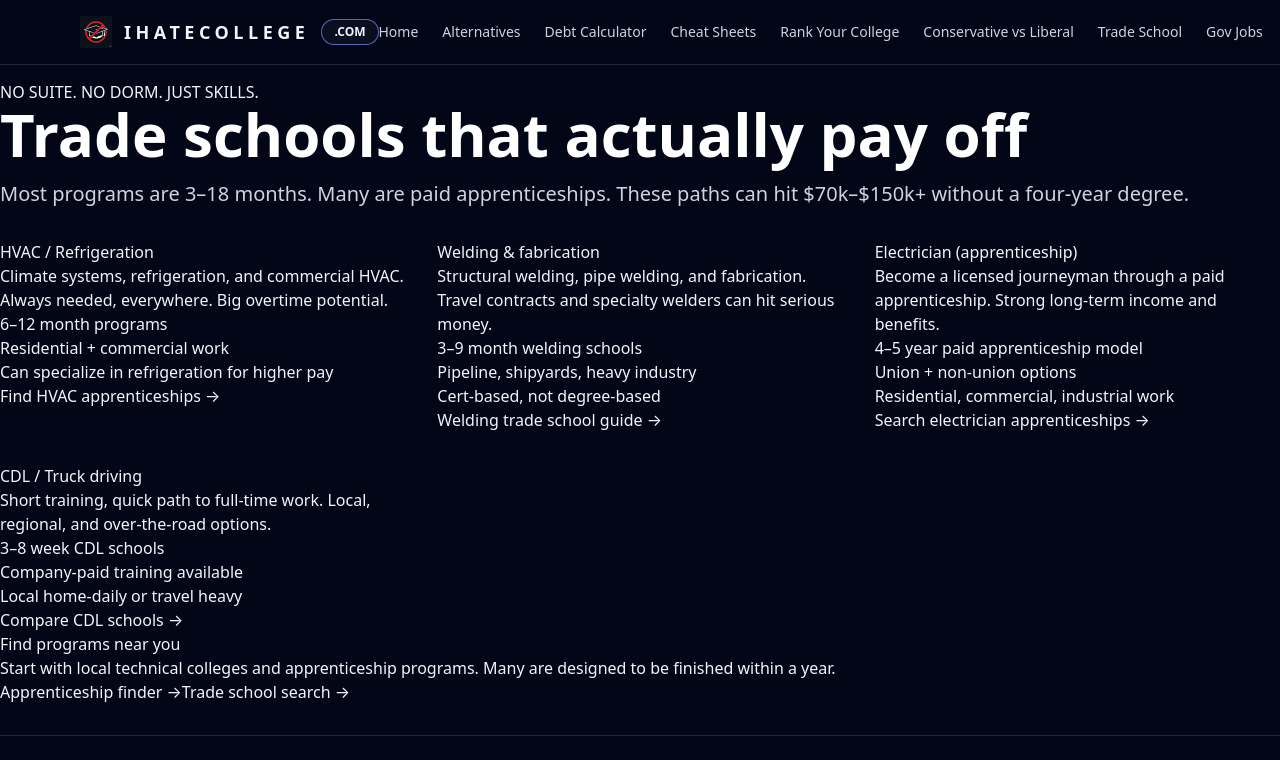
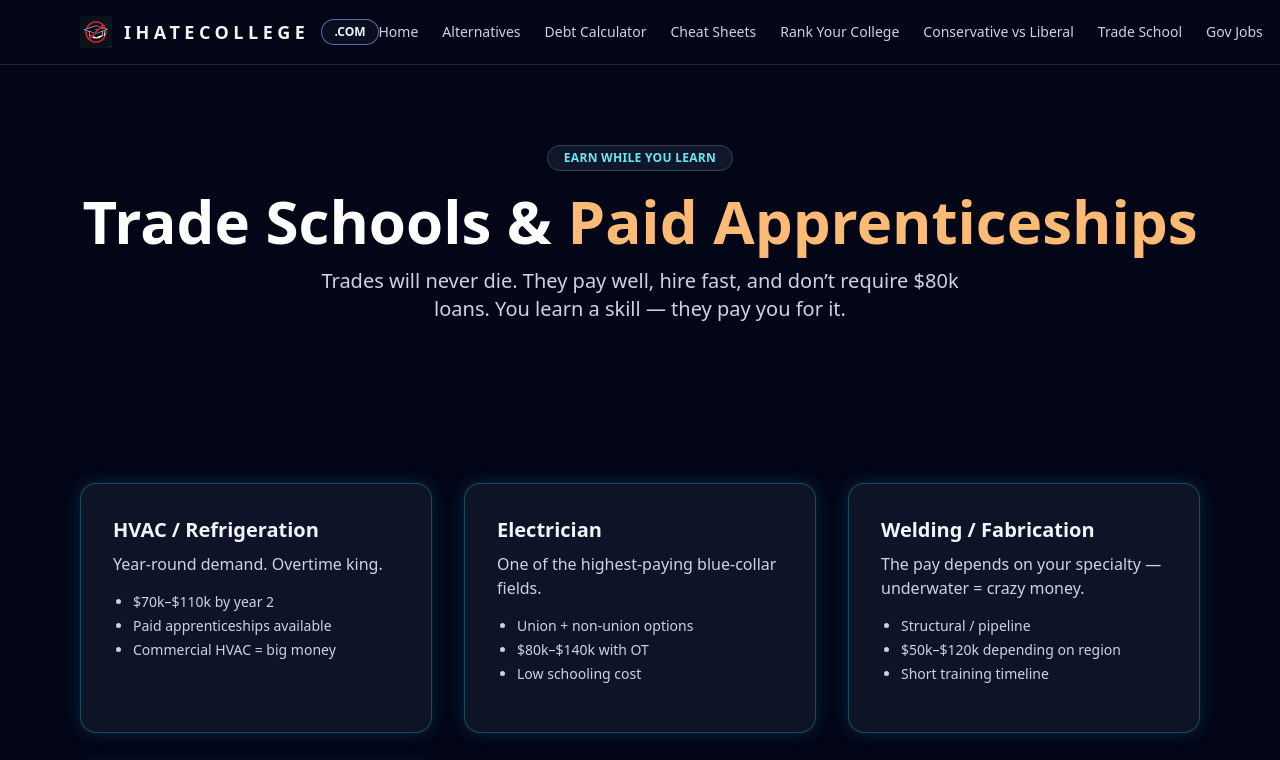
Before and after one commit to placebetsai/Ihatecollege, a Next.js app: page /trade-schools in a window 1280 px wide. Shown: the top 760 px of the page. Built offline with nearby package versions, Linux system fonts and the light colour scheme.

Commit message:
Update trade-schools.js

```diff
--- a/pages/trade-schools.js
+++ b/pages/trade-schools.js
@@ -1,140 +1,103 @@
 // pages/trade-schools.js
 import Layout from "../components/Layout";
+import SEO from "../components/SEO";
 
 export default function TradeSchools() {
   return (
-    <Layout title="Trade Schools 2025 – Fast. Affordable. In Demand.">
-      <section className="hero">
-        <p className="eyebrow">NO SUITE. NO DORM. JUST SKILLS.</p>
-        <h1 className="hero-title">Trade schools that actually pay off</h1>
-        <p className="hero-subtitle">
-          Most programs are 3–18 months. Many are paid apprenticeships. These
-          paths can hit $70k–$150k+ without a four-year degree.
+    <Layout>
+      <SEO
+        title="Trade Schools & Apprenticeships | IHateCollege.com"
+        description="Electrician, HVAC, welding, lineman, and CDL — real career paths with paid apprenticeships and no debt."
+      />
+
+      {/* HERO */}
+      <section className="page-section text-center">
+        <p className="hero-eyebrow">EARN WHILE YOU LEARN</p>
+
+        <h1 className="hero-title">
+          Trade Schools & <span className="text-orange-300">Paid Apprenticeships</span>
+        </h1>
+
+        <p className="hero-subtitle max-w-2xl mx-auto">
+          Trades will never die. They pay well, hire fast, and don’t require $80k
+          loans. You learn a skill — they pay you for it.
         </p>
       </section>
 
-      <section className="section">
+      {/* GRID */}
+      <section className="page-section">
         <div className="path-grid">
           {/* HVAC */}
-          <div className="path-card">
-            <h3>HVAC / Refrigeration</h3>
-            <p className="path-body">
-              Climate systems, refrigeration, and commercial HVAC. Always
-              needed, everywhere. Big overtime potential.
+          <div className="glow-card p-6">
+            <h3 className="text-xl font-bold mb-2">HVAC / Refrigeration</h3>
+            <p className="text-slate-300 mb-4">
+              Year-round demand. Overtime king.
             </p>
-            <ul className="path-list">
-              <li>6–12 month programs</li>
-              <li>Residential + commercial work</li>
-              <li>Can specialize in refrigeration for higher pay</li>
+            <ul className="list-disc ml-5 text-slate-300 text-sm space-y-1 mb-4">
+              <li>$70k–$110k by year 2</li>
+              <li>Paid apprenticeships available</li>
+              <li>Commercial HVAC = big money</li>
             </ul>
-            <p className="path-link">
-              <a
-                href="https://www.careeronestop.org/FindTraining/Types/apprenticeships.aspx"
-                target="_blank"
-                rel="noreferrer"
-              >
-                Find HVAC apprenticeships →
-              </a>
-            </p>
           </div>
 
-          {/* Welding */}
-          <div className="path-card">
-            <h3>Welding &amp; fabrication</h3>
-            <p className="path-body">
-              Structural welding, pipe welding, and fabrication. Travel
-              contracts and specialty welders can hit serious money.
+          {/* ELECTRICIAN */}
+          <div className="glow-card p-6">
+            <h3 className="text-xl font-bold mb-2">Electrician</h3>
+            <p className="text-slate-300 mb-4">
+              One of the highest-paying blue-collar fields.
             </p>
-            <ul className="path-list">
-              <li>3–9 month welding schools</li>
-              <li>Pipeline, shipyards, heavy industry</li>
-              <li>Cert-based, not degree-based</li>
+            <ul className="list-disc ml-5 text-slate-300 text-sm space-y-1 mb-4">
+              <li>Union + non-union options</li>
+              <li>$80k–$140k with OT</li>
+              <li>Low schooling cost</li>
             </ul>
-            <p className="path-link">
-              <a
-                href="https://www.trade-schools.net/trades/welding"
-                target="_blank"
-                rel="noreferrer"
-              >
-                Welding trade school guide →
-              </a>
-            </p>
           </div>
 
-          {/* Electrician */}
-          <div className="path-card">
-            <h3>Electrician (apprenticeship)</h3>
-            <p className="path-body">
-              Become a licensed journeyman through a paid apprenticeship. Strong
-              long-term income and benefits.
+          {/* WELDING */}
+          <div className="glow-card p-6">
+            <h3 className="text-xl font-bold mb-2">Welding / Fabrication</h3>
+            <p className="text-slate-300 mb-4">
+              The pay depends on your specialty — underwater = crazy money.
             </p>
-            <ul className="path-list">
-              <li>4–5 year paid apprenticeship model</li>
-              <li>Union + non-union options</li>
-              <li>Residential, commercial, industrial work</li>
+            <ul className="list-disc ml-5 text-slate-300 text-sm space-y-1 mb-4">
+              <li>Structural / pipeline</li>
+              <li>$50k–$120k depending on region</li>
+              <li>Short training timeline</li>
             </ul>
-            <p className="path-link">
-              <a
-                href="https://www.apprenticeship.gov/apprenticeship-job-finder"
-                target="_blank"
-                rel="noreferrer"
-              >
-                Search electrician apprenticeships →
-              </a>
-            </p>
           </div>
 
           {/* CDL */}
-          <div className="path-card">
-            <h3>CDL / Truck driving</h3>
-            <p className="path-body">
-              Short training, quick path to full-time work. Local, regional, and
-              over-the-road options.
+          <div className="glow-card p-6">
+            <h3 className="text-xl font-bold mb-2">CDL Trucking</h3>
+            <p className="text-slate-300 mb-4">
+              Fastest path to high income with no degree.
             </p>
-            <ul className="path-list">
-              <li>3–8 week CDL schools</li>
-              <li>Company-paid training available</li>
-              <li>Local home-daily or travel heavy</li>
+            <ul className="list-disc ml-5 text-slate-300 text-sm space-y-1 mb-4">
+              <li>Many schools cost $0 (company-paid)</li>
+              <li>$70k–$100k first year</li>
+              <li>Owner-operator: $150k–$250k+</li>
             </ul>
-            <p className="path-link">
-              <a
-                href="https://www.careerschoolnow.org/truck-driving"
-                target="_blank"
-                rel="noreferrer"
-              >
-                Compare CDL schools →
-              </a>
-            </p>
           </div>
         </div>
       </section>
 
-      {/* LOCAL START CTA */}
-      <section className="section section-cta">
-        <h2 className="section-title">Find programs near you</h2>
-        <p className="section-subtitle">
-          Start with local technical colleges and apprenticeship programs. Many
-          are designed to be finished within a year.
+      {/* CTA */}
+      <section className="page-section text-center">
+        <h2 className="text-2xl font-bold mb-3">
+          Want personalized recommendations?
+        </h2>
+        <p className="text-slate-400 max-w-lg mx-auto mb-6">
+          Tell us your age, city, and goals — we’ll match you to real schools or
+          apprenticeships you can start now.
         </p>
-        <div className="cta-buttons">
-          <a
-            href="https://www.careeronestop.org/FindTraining/Types/apprenticeships.aspx"
-            target="_blank"
-            rel="noreferrer"
-            className="btn btn-pill"
-          >
-            Apprenticeship finder →
-          </a>
-          <a
-            href="https://www.careerschoolnow.org/trade-schools"
-            target="_blank"
-            rel="noreferrer"
-            className="btn btn-pill"
-          >
-            Trade school search →
-          </a>
-        </div>
+
+        <a
+          href="/contact"
+          className="px-6 py-3 rounded-full bg-orange-400 text-black font-bold hover:bg-orange-300"
+        >
+          Find Your Best Path →
+        </a>
       </section>
     </Layout>
   );
-            }
+        }
```
